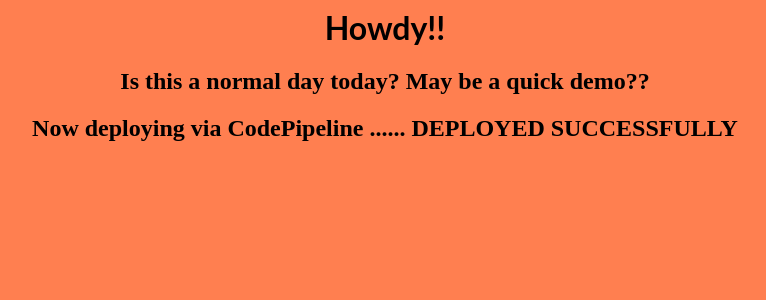
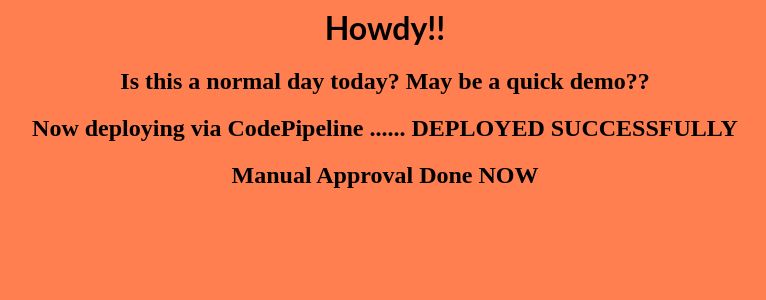
Before and after one commit to upentest-demo/devops-demo, a React (Create React App) app: page / in a window 1280 px wide. Shown: the top 300 px of the page, without its empty margins (255-1021 px from the left). Built offline with nearby package versions, Linux system fonts and the light colour scheme.

Commit message:
Update App.js

```diff
--- a/src/App.js
+++ b/src/App.js
@@ -7,6 +7,7 @@
       <h1>Howdy!!</h1>
       <h2>Is this a normal day today? May be a quick demo??</h2>
       <h2>Now deploying via CodePipeline ...... DEPLOYED SUCCESSFULLY </h2>
+      <h2>Manual Approval Done NOW</h2>
     </div>
   );
 }
```
